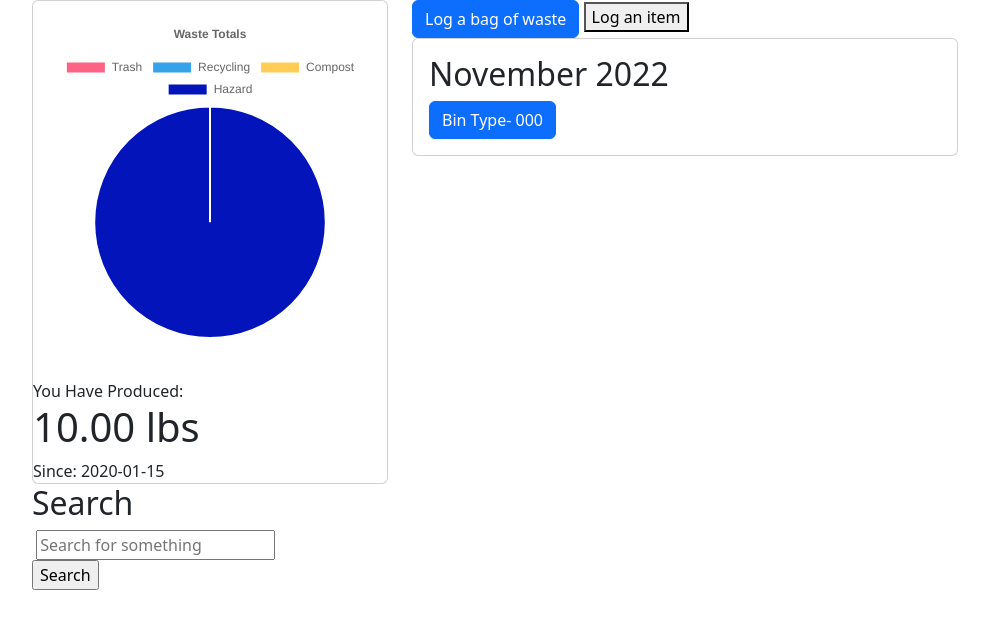
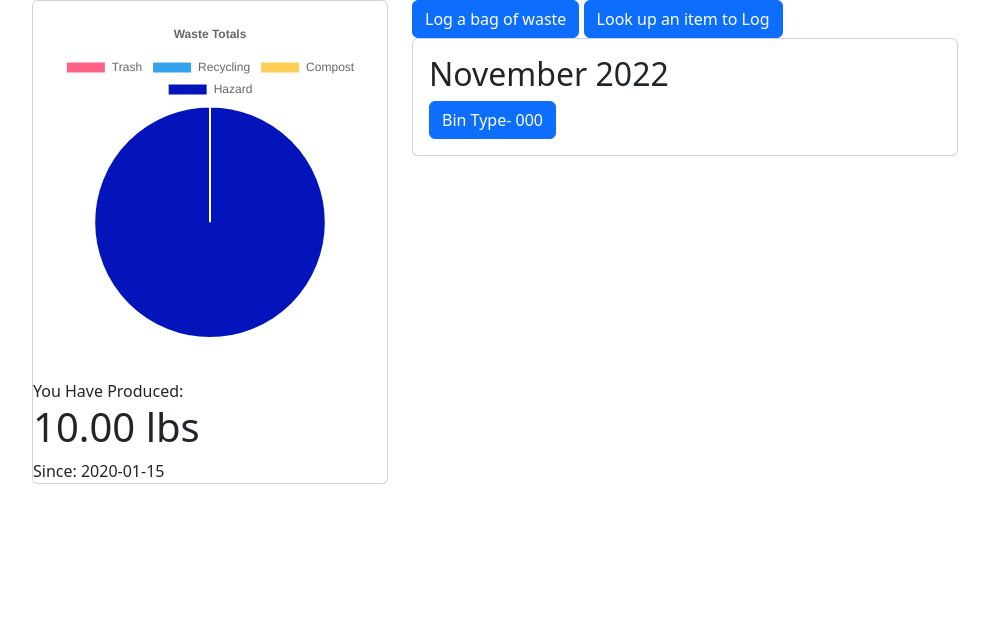
Before and after one commit to MartaSolomianko/waste-management-project, a Flask app: page /profile in a window 1280 px wide. Shown: the part 56-685 px from the top of the page, without its empty margins (50-1039 px from the left). Run offline with Flask 2, Linux system fonts and the light colour scheme; the visitor is signed in with stand-in values (Sample User, id 1); tables that the repository leaves empty hold one stand-in row (values such as "Sample post").

Commit message:
Updated formatting for dates on user records and placed search on user profile into a modal

```diff
--- a/server.py
+++ b/server.py
@@ -284,6 +284,7 @@ def get_records_by_user():
     return jsonify(weight_totals)
 
 
+
 @app.route("/profile/show-total.json")
 def show_total():
     """Show total waste produced by user."""
@@ -319,6 +320,16 @@ def show_record():
     weight = record.weight
     bin_type_code = record.bin_type_code
 
+    ## TODO: think about if this is the place to format the date to appear
+    ## as November 06, 2022 instead of 2022-11-06
+
+    # Format date to not pass empty time information
+    date = date.strftime("%Y-%m-%d")
+    # print("********************************************")
+    # print(date)
+    # print(type(date))
+
+
     record_info = {"date": date, "weight": weight, "bin_type_code": bin_type_code, "record_id": record_id}
 
     return jsonify(record_info)
--- a/static/profile.js
+++ b/static/profile.js
@@ -129,6 +129,10 @@ function showRecord(evt) {
     .then(userRecord => {
         let showRecord = document.querySelector('#show-a-record');
         showRecord.innerHTML = " ";
+        // console.log(typeof(userRecord.date));
+        // let date = userRecord.date;
+        // console.log(date);
+
         showRecord.insertAdjacentHTML('beforeend', `<div>
                                                         <p>${userRecord.date}</p>
                                                         <p>${userRecord.weight} Lbs</p>
@@ -187,7 +191,7 @@ function showTotalWaste() {
     fetch('/profile/show-total.json')
         .then((response) => response.json())
         .then(userTotal => {
-            console.log(typeof(userTotal));
+            // console.log(typeof(userTotal));
             const showTotal = document.querySelector('#lifetime-total');
             userTotal = userTotal.toFixed(2);
             showTotal.innerText = `${userTotal} lbs`;
--- a/templates/profile.html
+++ b/templates/profile.html
@@ -14,6 +14,7 @@
 </div> -->
 
 <input type="hidden" id="user-id" value="{{ session.get('user_id') }}">
+
 <!--
           <div>
             <span>YOUR DAILY RATE:</span>
@@ -22,6 +23,8 @@
         </button>
         <button>
           <div>  -->
+
+
 <!---------------- PIE CHART ----------------------------------------->
 <div class="container">
   <div class="row">
@@ -41,12 +44,13 @@
           </div>
         </div>
 
+
 <!----------------- SHOW USER RECORDS AS GRID ON PROFILE ---------------------->
 <!-- would like this to be a grid and each record to show up as a tiny img -->
 <!-- think about if this needs to be ordered by year and date -->
     <div class="col-6">
-      <button id="log-bag" class="btn btn-primary modal-btn" data-bs-toggle="modal" data-bs-target="#show-log-bag-modal">Log a bag of waste</button>
-      <button>Log an item</button>
+      <button id="log-bag" class="btn btn-primary" data-bs-toggle="modal" data-bs-target="#show-log-bag-modal">Log a bag of waste</button>
+      <button id="log-item-btn" class="btn btn-primary" data-bs-toggle="modal" data-bs-target="#show-search-item-modal">Look up an item to Log</button>
       <div class="card">
         <div class="card-body">
         <h2>November 2022</h2>
@@ -66,6 +70,7 @@
       </div>
   </div>
 </div>
+
 
  <!----------------- MODAL FOR EACH INDIVIDUAL USER RECORD  ----------------->
 <div class="modal fade" id="show-record-modal" tabindex="-1">
@@ -92,7 +97,7 @@
   </div>
 
 
-<!------------- FORM TO ADD A BAG OF WASTE TO Records table in DB -------------------------->
+<!------------- MODAL TO ADD A BAG OF WASTE TO Records table in DB -------------------------->
 <div class="modal fade" id="show-log-bag-modal" tabindex="-1">
   <div class="modal-dialog">
     <div class="modal-content">
@@ -114,7 +119,6 @@
             </select>
         </p>
       </div>
-
     <div>
       <p>
         <label for="weight">Weight:</label>
@@ -127,26 +131,33 @@
     <!-- <input type="range" id="weight" name="weight" min="0" max="1000" step="0.01"> -->
     <!-- </p> -->
     </div>
-
       <input type="submit" data-bs-dismiss="modal" value="Add record">
-
       </form>
     </div>
   </div>
 </div>
 
 
+<!------------- MODAL TO LOOK UP AN ITEM OF WASTE -------------------------->
+<div class="modal fade" id="show-search-item-modal" tabindex="-1">
+  <div class="modal-dialog">
+    <div class="modal-content">
+      <div class="modal-header">
+        <h5 class="modal-title" id="item-search">Search for an item to Log:</h5>
+        <button type="button" class="btn-close" data-bs-dismiss="modal" aria-label="Close"></button>
+      </div>
+      <!-- form to look up an item of waste to log -->
       <!-- SEARCH -->
       <div class="container">
         <div class="row">
-  <h2>Search</h2>
           <form action="/search" method="GET">
           <div>
             <label for="search"></label>
-            <input type="text" name="q" placeholder="Search for something">
+            <input type="text" name="q" placeholder="Look for an item to add">
           </div>
             <input value="Search" type="submit">
           </form>
+        </div>
       </div>
 </div>
 
```
Lines whose indentation alone changed are shown as unchanged.
